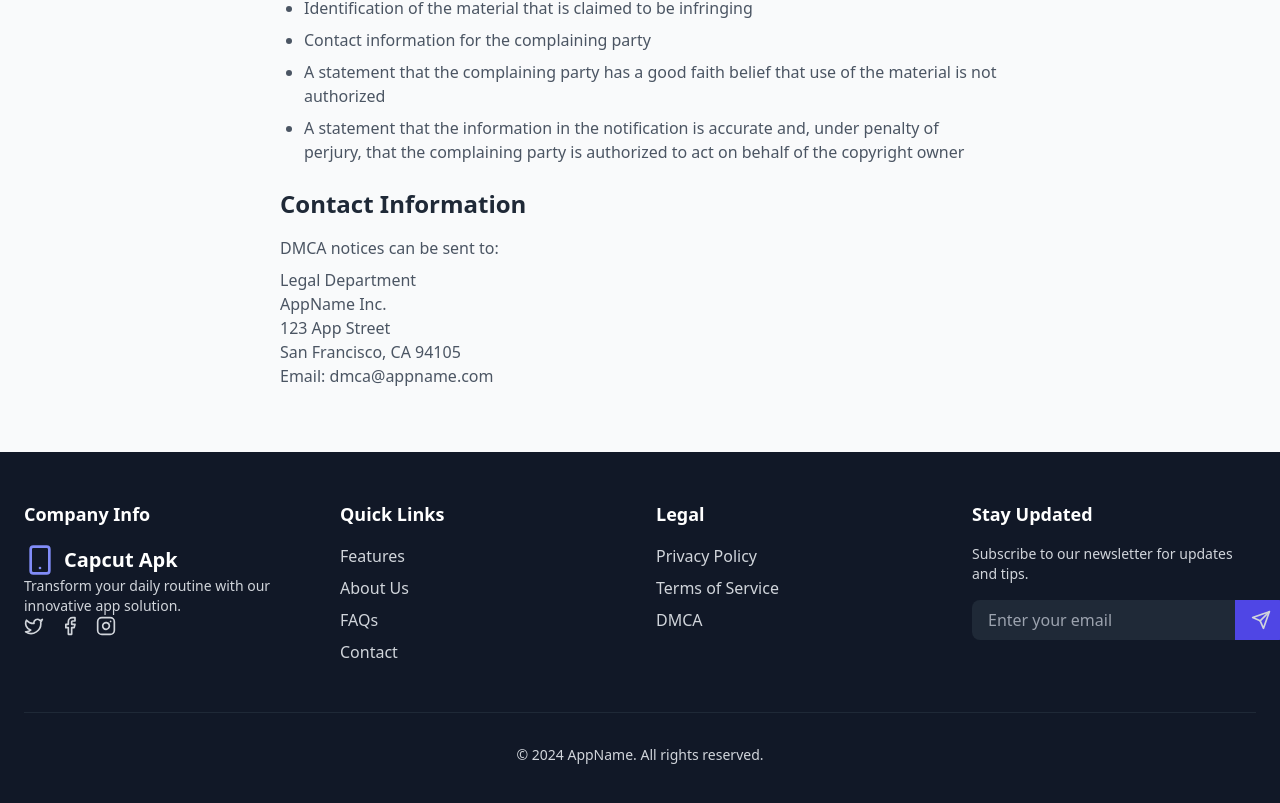
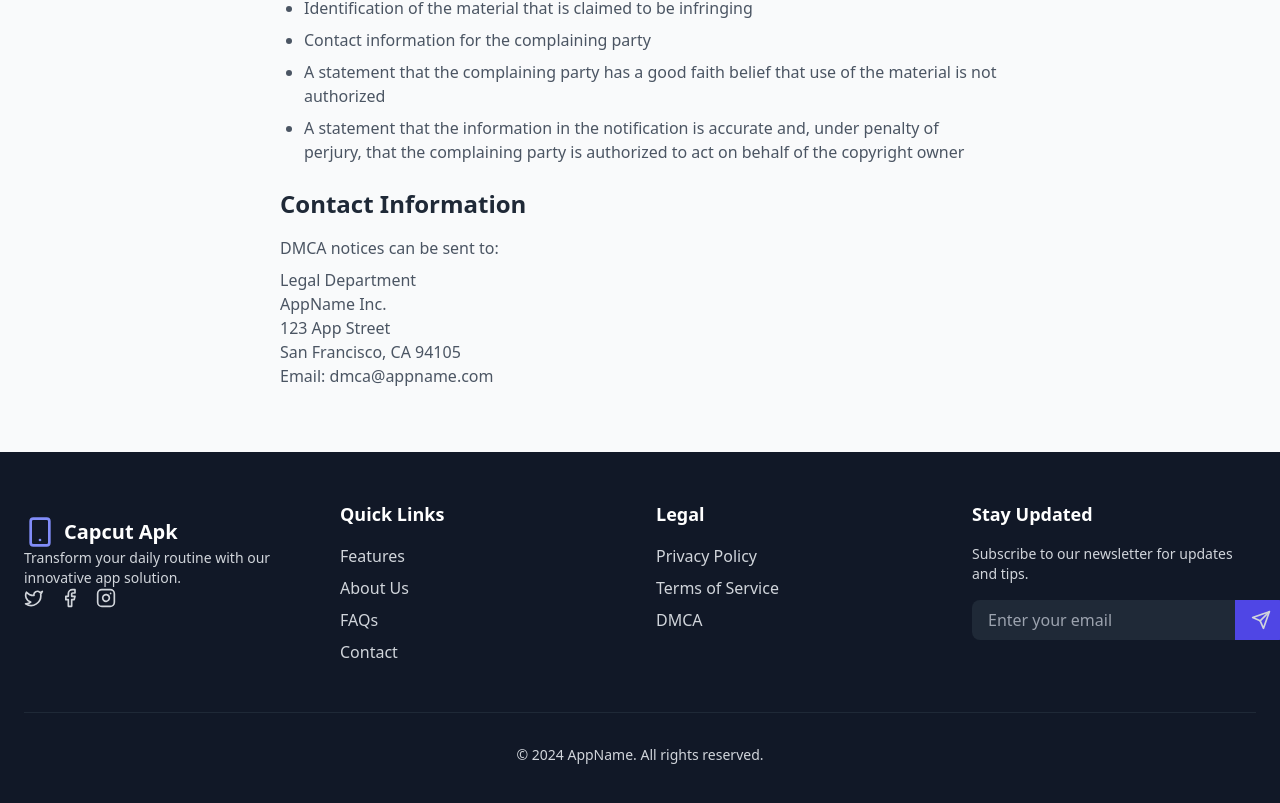
Before and after one commit to adamsmith19899/appdownload, a React (Vite) app: page /dmca in a window 1280 px wide. Shown: the part 404-1207 px from the top of the page. Built offline with nearby package versions, Linux system fonts and the light colour scheme.

Commit message:
Update Footer.tsx

```diff
--- a/src/components/Footer.tsx
+++ b/src/components/Footer.tsx
@@ -10,7 +10,7 @@ const Footer = () => {
     <footer className="bg-gray-900 text-gray-300">
       <div className="container mx-auto px-6 py-12">
         <div className="grid grid-cols-1 md:grid-cols-2 lg:grid-cols-4 gap-8">
-          <FooterSection title="Company Info">
+          <FooterSection title="">
             <div className="flex items-center space-x-2">
               <Smartphone className="h-8 w-8 text-indigo-400" />
               <span className="text-xl font-bold text-white">Capcut Apk</span>
```
